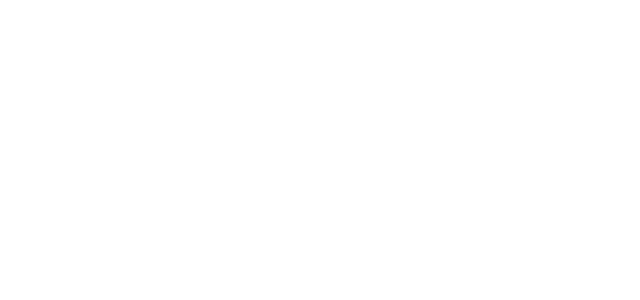
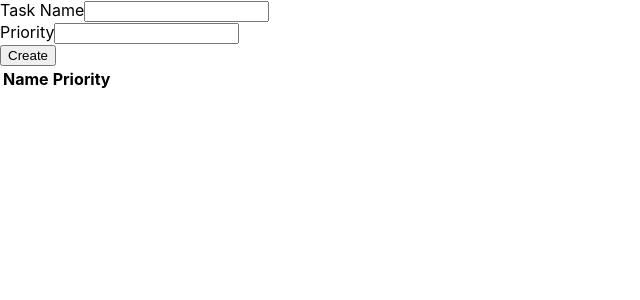
Before and after one commit to anushasani/React_Workspace, a React (Create React App) app in the folder my-app/: page /ToDoList in a window 1280 px wide. Before the commit this address had no page. Shown: the top 300 px of the page, without its empty margins (0-640 px from the left). Built offline with nearby package versions, Linux system fonts and the light colour scheme.

Commit message:
TodoList

```diff
--- a/my-app/src/App.js
+++ b/my-app/src/App.js
@@ -8,6 +8,7 @@
   import("./Component/TrafficSignal /TrafficSignal")
 );
 const Calculator = lazy(() => import("./Component/Calculator/Calculator"));
+const ToDoList = lazy(() => import("./Component/ToDoList/ToDoList"));
 
 const Home = () => {
   return (
@@ -26,6 +27,11 @@
           <li>
             <a href="/Calculator" target="_blank" rel="noopener noreferrer">
               2.Calculator
+            </a>
+          </li>
+          <li>
+            <a href="/ToDoList" target="_blank" rel="noopener noreferrer">
+              3.ToDoList
             </a>
           </li>
         </ul>
@@ -56,6 +62,14 @@
             </Suspense>
           }
         />
+        <Route
+          path="/ToDoList"
+          element={
+            <Suspense fallback={<div>Loading Calculator..</div>}>
+              <ToDoList />
+            </Suspense>
+          }
+        />
       </Routes>
     </Router>
   );
--- /dev/null
+++ b/my-app/src/Component/ToDoList/ToDoList.jsx
@@ -0,0 +1,65 @@
+import { useState } from "react";
+
+const ToDoList = () => {
+  const [toDoName, setoDoName] = useState("");
+  const [priority, setPriority] = useState("");
+  const [isValid, setIsValid] = useState(false);
+  const [taskList, setTaskList] = useState([]);
+
+  const handleClick = () => {
+    if (!toDoName || !priority) {
+      setIsValid(true);
+      return;
+    }
+    setIsValid(false);
+    let data = { toDoName: toDoName, priority: priority };
+
+    setTaskList((prevList) =>
+      [...prevList, data].sort((a, b) => a.priority - b.priority)
+    );
+    setPriority("");
+    setoDoName("");
+  };
+
+  return (
+    <div>
+      <section>
+        <div>
+          <label>Task Name</label>
+          <input
+            value={toDoName}
+            onChange={(e) => setoDoName(e.target.value)}
+          />
+        </div>
+        <div>
+          <label>Priority</label>
+          <input
+            value={priority}
+            onChange={(e) => setPriority(e.target.value)}
+          />
+        </div>
+        <button onClick={handleClick}>Create</button>
+        <div>{isValid ? "Enter Valid Input" : ""}</div>
+      </section>
+      <section>
+        <table>
+          <tr>
+            <th>Name</th>
+            <th>Priority</th>
+          </tr>
+          <tbody>
+            {taskList.map((task, index) => (
+              <tr key={index}>
+                {task.toDoName}
+                {""}
+                {""} {task.priority}
+              </tr>
+            ))}
+          </tbody>
+        </table>
+      </section>
+    </div>
+  );
+};
+
+export default ToDoList;
```
